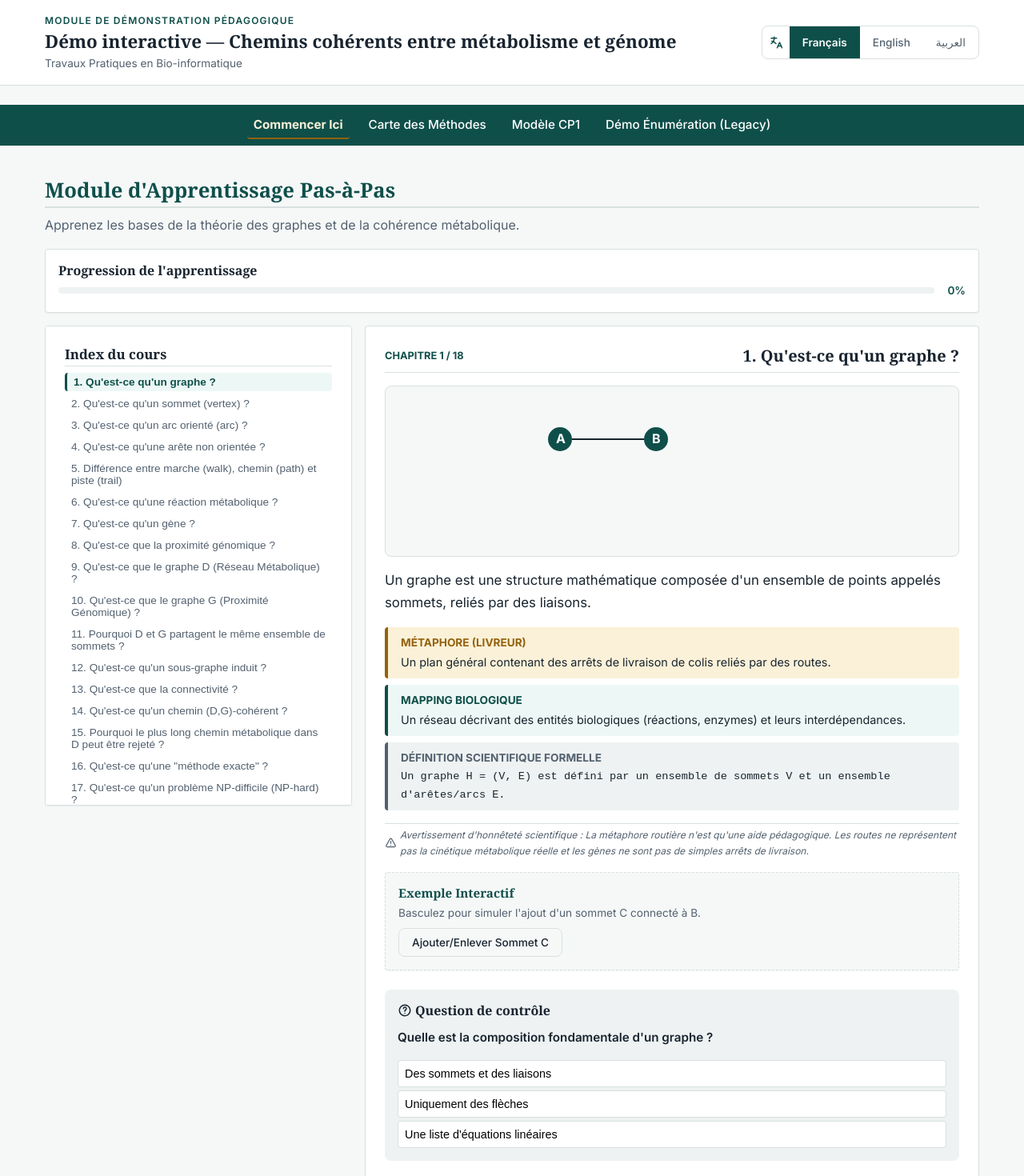
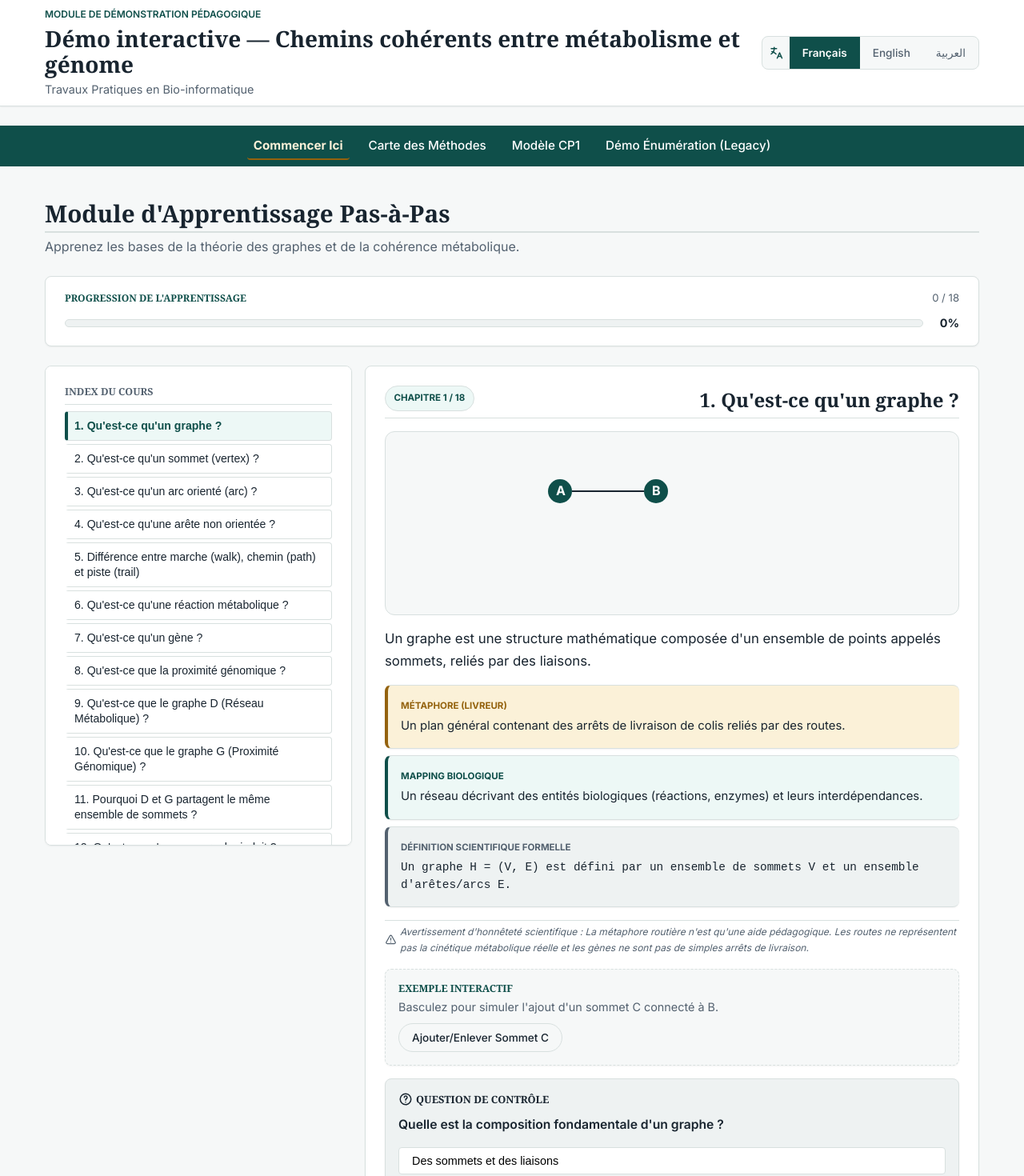
Before and after one commit to Eminou122/bioinformatics-exact-methods-demo, a React (Vite) app: page / in a window 1280 px wide. Shown: the top 1470 px of the page at 80% size. Built offline with nearby package versions, Linux system fonts and the light colour scheme.

Commit message:
fix: polish start here learning experience

```diff
--- a/src/components/Header.tsx
+++ b/src/components/Header.tsx
@@ -18,9 +18,10 @@ export const Header: React.FC<HeaderProps> = ({ lang, setLang, dict }) => {
   return (
     <header
       style={{
+        backgroundColor: 'var(--bg-card)',
         borderBlockEnd: '1px solid var(--border-color)',
-        backgroundColor: 'var(--bg-card)',
-        paddingBlock: 'var(--space-md)',
+        boxShadow: 'var(--shadow-sm)',
+        paddingBlock: 'var(--space-sm)',
         marginBlockEnd: 'var(--space-lg)',
       }}
     >
@@ -41,7 +42,7 @@ export const Header: React.FC<HeaderProps> = ({ lang, setLang, dict }) => {
               textTransform: 'uppercase',
               fontSize: '0.75rem',
               fontWeight: 600,
-              letterSpacing: '0.1em',
+              letterSpacing: '0',
               color: 'var(--primary)',
               fontFamily: 'var(--font-sans)',
               display: 'block',
@@ -52,9 +53,10 @@ export const Header: React.FC<HeaderProps> = ({ lang, setLang, dict }) => {
           <h1
             style={{
               fontFamily: 'var(--font-serif)',
-              fontSize: '1.4rem',
+              fontSize: '1.75rem',
               fontWeight: 700,
-              marginBlockStart: '2px',
+              lineHeight: 1.15,
+              marginBlockStart: 'var(--space-xs)',
               marginBlockEnd: 0,
               color: 'var(--neutral-dark)',
             }}
@@ -63,8 +65,9 @@ export const Header: React.FC<HeaderProps> = ({ lang, setLang, dict }) => {
           </h1>
           <p
             style={{
-              fontSize: '0.85rem',
-              marginBlockStart: '2px',
+              fontSize: '0.9rem',
+              maxWidth: '52ch',
+              marginBlockStart: 'var(--space-xs)',
               marginBlockEnd: 0,
               color: 'var(--neutral-medium)',
             }}
@@ -78,7 +81,7 @@ export const Header: React.FC<HeaderProps> = ({ lang, setLang, dict }) => {
           className="lang-selector-group"
           role="group"
           aria-label={lang === 'ar' ? 'تغيير اللغة' : (lang === 'fr' ? 'Changer de langue' : 'Change language')}
-          style={{ flexShrink: 0, alignItems: 'center' }}
+          style={{ flexShrink: 0, alignItems: 'center', backgroundColor: 'var(--bg-app)' }}
         >
           <span aria-hidden="true" style={{ color: 'var(--primary)', paddingInline: 'var(--space-sm)', display: 'inline-flex' }}>
             <Icon name="language" />
--- a/src/components/StartHere.tsx
+++ b/src/components/StartHere.tsx
@@ -1305,6 +1305,8 @@ export const StartHere: React.FC<StartHereProps> = ({ lang, navigate }) => {
 
   const currentChapters = chapters[lang];
   const activeChapterData = currentChapters[activeChapter];
+  const completedChapterCount = Object.keys(selectedAnswers).length;
+  const progressPercent = Math.round((completedChapterCount / currentChapters.length) * 100);
 
   const handleAnswerSelect = (optIndex: number) => {
     setSelectedAnswers({
@@ -1336,7 +1338,7 @@ export const StartHere: React.FC<StartHereProps> = ({ lang, navigate }) => {
   };
 
   return (
-    <div style={{ textAlign: isAr ? 'right' : 'left', direction: isAr ? 'rtl' : 'ltr' }}>
+    <div style={{ textAlign: isAr ? 'right' : 'left', direction: isAr ? 'rtl' : 'ltr', paddingBlockEnd: 'var(--space-lg)' }}>
       <a href="#main-course-content" onClick={handleSkipNav} className="skip-link">
         {lang === 'fr' ? 'Aller directement au contenu' : (lang === 'en' ? 'Skip to main content' : 'الانتقال إلى المحتوى مباشرة')}
       </a>
@@ -1371,45 +1373,50 @@ export const StartHere: React.FC<StartHereProps> = ({ lang, navigate }) => {
         }
       `}</style>
 
-      <header style={{ marginBlockEnd: 'var(--space-md)' }}>
-        <h2 style={{ fontSize: '1.6rem', color: 'var(--primary)' }}>
+      <header style={{ marginBlockEnd: 'var(--space-lg)' }}>
+        <h2 style={{ fontSize: '1.85rem', color: 'var(--neutral-dark)', marginBlockEnd: 'var(--space-xs)' }}>
           {lang === 'fr' ? 'Module d\'Apprentissage Pas-à-Pas' : (lang === 'en' ? 'Step-by-Step Learning Course' : 'وحدة التعلم التدريجي خطوة بخطوة')}
         </h2>
-        <p style={{ fontSize: '1rem', color: 'var(--neutral-medium)' }}>
+        <p style={{ fontSize: '1rem', color: 'var(--neutral-medium)', maxWidth: '68ch' }}>
           {lang === 'fr' ? 'Apprenez les bases de la théorie des graphes et de la cohérence métabolique.' : (lang === 'en' ? 'Learn the foundations of graph theory and metabolic consistency.' : 'تعلم أسس نظرية المخططات والاتساق الاستقلابي الجيني.')}
         </p>
       </header>
 
       {/* Progress tracker */}
-      <div className="card" style={{ padding: 'var(--space-md)', marginBlockEnd: 'var(--space-md)' }}>
-        <h3 style={{ fontSize: '1rem', marginBlockEnd: 'var(--space-xs)' }}>{t.progress}</h3>
-        <div style={{ display: 'flex', alignItems: 'center', gap: 'var(--space-md)' }}>
-          <div style={{ flex: 1, height: '8px', backgroundColor: 'var(--neutral-bg-hover)', borderRadius: '4px', overflow: 'hidden' }}>
+      <div className="card learning-panel" style={{ padding: 'var(--space-md) var(--space-lg)', marginBlockEnd: 'var(--space-lg)' }}>
+        <div style={{ display: 'flex', justifyContent: 'space-between', alignItems: 'baseline', gap: 'var(--space-md)' }}>
+          <h3 style={{ fontSize: '0.76rem', marginBlockEnd: 0, textTransform: 'uppercase', color: 'var(--primary)' }}>{t.progress}</h3>
+          <span style={{ fontSize: '0.82rem', color: 'var(--neutral-medium)' }}>
+            {completedChapterCount} / {currentChapters.length}
+          </span>
+        </div>
+        <div style={{ display: 'flex', alignItems: 'center', gap: 'var(--space-md)', marginBlockStart: 'var(--space-sm)' }}>
+          <div style={{ flex: 1, height: '10px', backgroundColor: 'var(--neutral-bg-hover)', border: '1px solid var(--border-color)', borderRadius: '999px', overflow: 'hidden' }}>
             <div style={{
-              width: `${((Object.keys(selectedAnswers).length / currentChapters.length) * 100).toFixed(0)}%`,
+              width: `${progressPercent}%`,
               height: '100%',
               backgroundColor: 'var(--primary)',
               transition: 'width 0.3s ease'
             }} />
           </div>
-          <span style={{ fontSize: '0.85rem', fontWeight: 600, color: 'var(--primary)' }}>
-            {((Object.keys(selectedAnswers).length / currentChapters.length) * 100).toFixed(0)}%
+          <span style={{ minWidth: '3ch', textAlign: 'end', fontSize: '0.9rem', fontWeight: 700, color: 'var(--neutral-dark)', fontFamily: 'var(--font-sans)' }}>
+            {progressPercent}%
           </span>
         </div>
       </div>
 
       <div style={{ display: 'flex', flexWrap: 'wrap', gap: 'var(--space-md)' }}>
         {/* Chapters Left Sidebar */}
-        <aside style={{ flex: '1 1 250px', maxHeight: '600px', overflowY: 'auto' }} className="card">
-          <h3 style={{ fontSize: '1.05rem', borderBottom: '1px solid var(--border-color)', paddingBottom: 'var(--space-xs)', marginBlockEnd: 'var(--space-sm)' }}>
+        <aside style={{ flex: '1 1 250px', maxHeight: '600px', overflowY: 'auto', backgroundColor: 'var(--bg-card)' }} className="card learning-panel learning-panel--subtle">
+          <h3 style={{ fontSize: '0.78rem', textTransform: 'uppercase', fontWeight: 700, color: 'var(--neutral-medium)', borderBottom: '1px solid var(--border-color)', paddingBottom: 'var(--space-sm)', marginBlockEnd: 'var(--space-sm)' }}>
             {t.chaptersTitle}
           </h3>
-          <ul style={{ listStyle: 'none', padding: 0, margin: 0 }}>
+          <ul style={{ listStyle: 'none', padding: 0, margin: 0, display: 'flex', flexDirection: 'column', gap: 'var(--space-xs)' }}>
             {currentChapters.map((ch, idx) => {
               const isCompleted = selectedAnswers[idx] !== undefined;
               const isActive = idx === activeChapter;
               return (
-                <li key={idx} style={{ marginBlockEnd: '4px' }}>
+                <li key={idx}>
                   <button
                     onClick={() => {
                       setActiveChapter(idx);
@@ -1417,28 +1424,29 @@ export const StartHere: React.FC<StartHereProps> = ({ lang, navigate }) => {
                       const element = document.getElementById('main-course-content');
                       if (element) element.focus();
                     }}
+                    aria-current={isActive ? 'step' : undefined}
                     style={{
                       width: '100%',
                       textAlign: isAr ? 'right' : 'left',
-                      background: isActive ? 'var(--primary-bg)' : 'transparent',
-                      border: 'none',
-                      borderLeft: !isAr && isActive ? '3px solid var(--primary)' : 'none',
-                      borderRight: isAr && isActive ? '3px solid var(--primary)' : 'none',
-                      paddingBlock: 'var(--space-xs)',
+                      background: isActive ? 'var(--primary-bg)' : (isCompleted ? 'rgba(15, 83, 77, 0.04)' : 'transparent'),
+                      border: '1px solid var(--border-color)',
+                      borderInlineStart: isActive ? '4px solid var(--primary)' : (isCompleted ? '4px solid var(--primary-light)' : '4px solid transparent'),
+                      paddingBlock: 'var(--space-sm)',
                       paddingInline: 'var(--space-sm)',
                       borderRadius: 'var(--radius-sm)',
                       cursor: 'pointer',
-                      fontSize: '0.85rem',
-                      fontWeight: isActive ? 700 : 500,
-                      color: isActive ? 'var(--primary)' : 'var(--neutral-medium)',
+                      fontSize: '0.88rem',
+                      lineHeight: 1.35,
+                      fontWeight: isActive ? 700 : (isCompleted ? 600 : 500),
+                      color: isActive ? 'var(--primary)' : 'var(--neutral-dark)',
                       display: 'flex',
                       justifyContent: 'space-between',
                       alignItems: 'center'
                     }}
                   >
-                    <span>{ch.title}</span>
+                    <span style={{ paddingInlineEnd: 'var(--space-sm)' }}>{ch.title}</span>
                     {isCompleted && (
-                      <span style={{ color: 'var(--primary)', fontSize: '0.8rem' }}><Icon name="check" size={14} /></span>
+                      <span style={{ color: 'var(--primary)', fontSize: '0.8rem', display: 'inline-flex', alignItems: 'center' }}><Icon name="check" size={14} /></span>
                     )}
                   </button>
                 </li>
@@ -1448,12 +1456,12 @@ export const StartHere: React.FC<StartHereProps> = ({ lang, navigate }) => {
         </aside>
 
         {/* Chapters Main Content Area */}
-        <section id="main-course-content" style={{ flex: '2 1 500px', outline: 'none' }} className="card" tabIndex={0}>
-          <div style={{ display: 'flex', justifyContent: 'space-between', alignItems: 'center', borderBottom: '1px solid var(--border-color)', paddingBottom: 'var(--space-sm)', marginBlockEnd: 'var(--space-md)' }}>
-            <span style={{ fontSize: '0.8rem', textTransform: 'uppercase', fontWeight: 700, color: 'var(--primary)' }}>
+        <section id="main-course-content" style={{ flex: '2 1 500px', outline: 'none' }} className="card learning-panel" tabIndex={0}>
+          <div style={{ display: 'flex', justifyContent: 'space-between', alignItems: 'flex-end', gap: 'var(--space-md)', borderBottom: '1px solid var(--border-color)', paddingBottom: 'var(--space-sm)', marginBlockEnd: 'var(--space-md)' }}>
+            <span style={{ fontSize: '0.72rem', textTransform: 'uppercase', fontWeight: 700, color: 'var(--primary)', backgroundColor: 'var(--primary-bg)', border: '1px solid var(--border-color)', borderRadius: '999px', paddingBlock: '0.35rem', paddingInline: '0.65rem', whiteSpace: 'nowrap' }}>
               {t.chapter} {activeChapter + 1} / {currentChapters.length}
             </span>
-            <h3 style={{ fontSize: '1.25rem', border: 'none', padding: 0, margin: 0 }}>
+            <h3 style={{ fontSize: '1.5rem', lineHeight: 1.15, border: 'none', padding: 0, margin: 0, fontFamily: 'var(--font-serif)' }}>
               {activeChapterData.title}
             </h3>
           </div>
@@ -1462,34 +1470,36 @@ export const StartHere: React.FC<StartHereProps> = ({ lang, navigate }) => {
           <div className="start-diagram-panel" style={{
             backgroundColor: 'var(--bg-app)',
             border: '1px solid var(--border-color)',
-            borderRadius: 'var(--radius-md)',
-            padding: 'var(--space-md)',
+            borderRadius: 'var(--radius-lg)',
+            padding: 'var(--space-lg)',
             marginBlockEnd: 'var(--space-md)',
             display: 'flex',
             justifyContent: 'center',
             alignItems: 'center',
-            minHeight: '150px'
+            minHeight: '168px'
           }}>
             {activeChapterData.diagram}
           </div>
 
-          <p style={{ fontSize: '1.05rem', color: 'var(--neutral-dark)' }}>
+          <p style={{ fontSize: '1.05rem', color: 'var(--neutral-dark)', maxWidth: '72ch' }}>
             {activeChapterData.explanation}
           </p>
 
           {/* Delivery Metaphor Block */}
           <div style={{
             backgroundColor: 'var(--accent-gold-bg)',
-            borderLeft: isAr ? 'none' : '4px solid var(--accent-gold)',
-            borderRight: isAr ? '4px solid var(--accent-gold)' : 'none',
-            padding: 'var(--space-sm) var(--space-md)',
-            borderRadius: 'var(--radius-sm)',
+            border: '1px solid var(--border-color)',
+            borderInlineStart: isAr ? 'none' : '4px solid var(--accent-gold)',
+            borderInlineEnd: isAr ? '4px solid var(--accent-gold)' : 'none',
+            padding: 'var(--space-md)',
+            borderRadius: 'var(--radius-md)',
             marginBlockEnd: 'var(--space-sm)',
+            boxShadow: 'var(--shadow-sm)',
           }}>
-            <strong style={{ display: 'block', fontSize: '0.85rem', color: 'var(--accent-gold)', textTransform: 'uppercase', marginBlockEnd: '2px' }}>
+            <strong style={{ display: 'block', fontSize: '0.72rem', color: 'var(--accent-gold)', textTransform: 'uppercase', marginBlockEnd: 'var(--space-xs)' }}>
               {t.metaphorTitle}
             </strong>
-            <p style={{ fontSize: '0.9rem', color: 'var(--neutral-dark)', margin: 0 }}>
+            <p style={{ fontSize: '0.93rem', color: 'var(--neutral-dark)', margin: 0, lineHeight: 1.55 }}>
               {activeChapterData.metaphor}
             </p>
           </div>
@@ -1497,16 +1507,18 @@ export const StartHere: React.FC<StartHereProps> = ({ lang, navigate }) => {
           {/* Biological Mapping Block */}
           <div style={{
             backgroundColor: 'var(--primary-bg)',
-            borderLeft: isAr ? 'none' : '4px solid var(--primary)',
-            borderRight: isAr ? '4px solid var(--primary)' : 'none',
-            padding: 'var(--space-sm) var(--space-md)',
-            borderRadius: 'var(--radius-sm)',
+            border: '1px solid var(--border-color)',
+            borderInlineStart: isAr ? 'none' : '4px solid var(--primary)',
+            borderInlineEnd: isAr ? '4px solid var(--primary)' : 'none',
+            padding: 'var(--space-md)',
+            borderRadius: 'var(--radius-md)',
             marginBlockEnd: 'var(--space-sm)',
+            boxShadow: 'var(--shadow-sm)',
           }}>
-            <strong style={{ display: 'block', fontSize: '0.85rem', color: 'var(--primary)', textTransform: 'uppercase', marginBlockEnd: '2px' }}>
+            <strong style={{ display: 'block', fontSize: '0.72rem', color: 'var(--primary)', textTransform: 'uppercase', marginBlockEnd: 'var(--space-xs)' }}>
               {t.biologyTitle}
             </strong>
-            <p style={{ fontSize: '0.9rem', color: 'var(--neutral-dark)', margin: 0 }}>
+            <p style={{ fontSize: '0.93rem', color: 'var(--neutral-dark)', margin: 0, lineHeight: 1.55 }}>
               {activeChapterData.biology}
             </p>
           </div>
@@ -1514,16 +1526,18 @@ export const StartHere: React.FC<StartHereProps> = ({ lang, navigate }) => {
           {/* Formal Scientific Block */}
           <div style={{
             backgroundColor: 'var(--neutral-bg-hover)',
-            borderLeft: isAr ? 'none' : '4px solid var(--neutral-medium)',
-            borderRight: isAr ? '4px solid var(--neutral-medium)' : 'none',
-            padding: 'var(--space-sm) var(--space-md)',
-            borderRadius: 'var(--radius-sm)',
+            border: '1px solid var(--border-color)',
+            borderInlineStart: isAr ? 'none' : '4px solid var(--neutral-medium)',
+            borderInlineEnd: isAr ? '4px solid var(--neutral-medium)' : 'none',
+            padding: 'var(--space-md)',
+            borderRadius: 'var(--radius-md)',
             marginBlockEnd: 'var(--space-md)',
+            boxShadow: 'var(--shadow-sm)',
           }}>
-            <strong style={{ display: 'block', fontSize: '0.85rem', color: 'var(--neutral-medium)', textTransform: 'uppercase', marginBlockEnd: '2px' }}>
+            <strong style={{ display: 'block', fontSize: '0.72rem', color: 'var(--neutral-medium)', textTransform: 'uppercase', marginBlockEnd: 'var(--space-xs)' }}>
               {t.formalTitle}
             </strong>
-            <code style={{ fontSize: '0.85rem', color: 'var(--neutral-dark)', display: 'block', fontFamily: 'monospace' }}>
+            <code style={{ fontSize: '0.9rem', color: 'var(--neutral-dark)', display: 'block', fontFamily: 'monospace', lineHeight: 1.55, whiteSpace: 'normal' }}>
               {activeChapterData.formal}
             </code>
           </div>
@@ -1541,13 +1555,13 @@ export const StartHere: React.FC<StartHereProps> = ({ lang, navigate }) => {
           </div>
 
           {/* Interactive Example Block */}
-          <div className="card" style={{ padding: 'var(--space-md)', backgroundColor: 'var(--bg-app)', borderStyle: 'dashed' }}>
-            <h4 style={{ fontSize: '0.95rem', color: 'var(--primary)', marginBlockEnd: 'var(--space-xs)' }}>{t.interactiveTitle}</h4>
-            <p style={{ fontSize: '0.85rem', marginBlockEnd: 'var(--space-sm)' }}>{activeChapterData.example.interactiveText}</p>
+          <div className="card learning-panel learning-panel--subtle" style={{ padding: 'var(--space-md)', backgroundColor: 'var(--bg-app)', borderStyle: 'dashed', marginBlockEnd: 'var(--space-md)' }}>
+            <h4 style={{ fontSize: '0.78rem', color: 'var(--primary)', marginBlockEnd: 'var(--space-xs)', textTransform: 'uppercase' }}>{t.interactiveTitle}</h4>
+            <p style={{ fontSize: '0.9rem', marginBlockEnd: 'var(--space-sm)' }}>{activeChapterData.example.interactiveText}</p>
             <button
               onClick={() => runExampleAction(activeChapter)}
               className="btn btn-secondary"
-              style={{ minHeight: '36px', fontSize: '0.85rem', width: 'auto', paddingBlock: '4px', paddingInline: 'var(--space-md)' }}
+              style={{ minHeight: '36px', fontSize: '0.85rem', width: 'auto', paddingBlock: '4px', paddingInline: 'var(--space-md)', borderRadius: '999px' }}
             >
               {activeChapterData.example.actionLabel}
             </button>
@@ -1561,15 +1575,17 @@ export const StartHere: React.FC<StartHereProps> = ({ lang, navigate }) => {
           {/* Checkpoint Question Block */}
           <div style={{
             backgroundColor: 'var(--neutral-bg-hover)',
+            border: '1px solid var(--border-color)',
             borderRadius: 'var(--radius-md)',
             padding: 'var(--space-md)',
             marginBlockStart: 'var(--space-md)',
-            marginBlockEnd: 'var(--space-md)'
+            marginBlockEnd: 'var(--space-md)',
+            boxShadow: 'var(--shadow-sm)'
           }}>
-            <h4 style={{ fontSize: '1rem', color: 'var(--neutral-dark)', marginBlockEnd: 'var(--space-sm)' }}>
+            <h4 style={{ fontSize: '0.8rem', color: 'var(--neutral-dark)', marginBlockEnd: 'var(--space-sm)', textTransform: 'uppercase' }}>
               <span className="icon-label"><Icon name="help" /> {t.checkpoint}</span>
             </h4>
-            <p style={{ fontSize: '0.95rem', fontWeight: 600, color: 'var(--neutral-dark)', marginBlockEnd: 'var(--space-md)' }}>
+            <p style={{ fontSize: '0.98rem', fontWeight: 600, color: 'var(--neutral-dark)', marginBlockEnd: 'var(--space-md)', lineHeight: 1.55 }}>
               {activeChapterData.question}
             </p>
 
@@ -1597,7 +1613,7 @@ export const StartHere: React.FC<StartHereProps> = ({ lang, navigate }) => {
                     style={{
                       width: '100%',
                       textAlign: isAr ? 'right' : 'left',
-                      padding: 'var(--space-sm)',
+                      padding: 'var(--space-sm) var(--space-md)',
                       borderRadius: 'var(--radius-sm)',
                       border: borderStyle,
                       backgroundColor: bgStyle,
--- a/src/styles/global.css
+++ b/src/styles/global.css
@@ -12,6 +12,7 @@ body {
   color: var(--neutral-dark);
   font-family: var(--font-sans);
   line-height: 1.65;
+  min-height: 100vh;
   -webkit-font-smoothing: antialiased;
   -moz-osx-font-smoothing: grayscale;
 }
@@ -26,12 +27,12 @@ h1, h2, h3, h4, h5, h6 {
 }
 
 h1 {
-  font-size: 2rem;
-  margin-block-end: var(--space-md);
+  font-size: 2.1rem;
+  margin-block-end: var(--space-sm);
 }
 
 h2 {
-  font-size: 1.35rem;
+  font-size: 1.5rem;
   margin-block-end: var(--space-sm);
   border-block-end: 2px solid var(--border-color);
   padding-block-end: var(--space-xs);
@@ -63,11 +64,11 @@ select:focus-visible,
 .card {
   background-color: var(--bg-card);
   border: 1px solid var(--border-color);
-  border-radius: var(--radius-sm);
+  border-radius: var(--radius-md);
   padding: var(--space-lg);
   box-shadow: var(--shadow-sm);
   margin-block-end: var(--space-lg);
-  transition: box-shadow var(--transition-fast);
+  transition: box-shadow var(--transition-fast), border-color var(--transition-fast);
 }
 
 .card:hover {
@@ -208,7 +209,23 @@ select:focus-visible,
 
 .instrument-panel {
   border: 1px solid var(--border-color);
-  background: #fbfdfd;
+  background: #f8fbfa;
+}
+
+.learning-panel {
+  background: var(--bg-card);
+  border: 1px solid var(--border-color);
+  border-radius: var(--radius-md);
+  box-shadow: var(--shadow-sm);
+}
+
+.learning-panel--active {
+  border-color: var(--primary);
+  box-shadow: var(--shadow-md);
+}
+
+.learning-panel--subtle {
+  background: var(--bg-app);
 }
 
 /* RTL Helpers */
```
